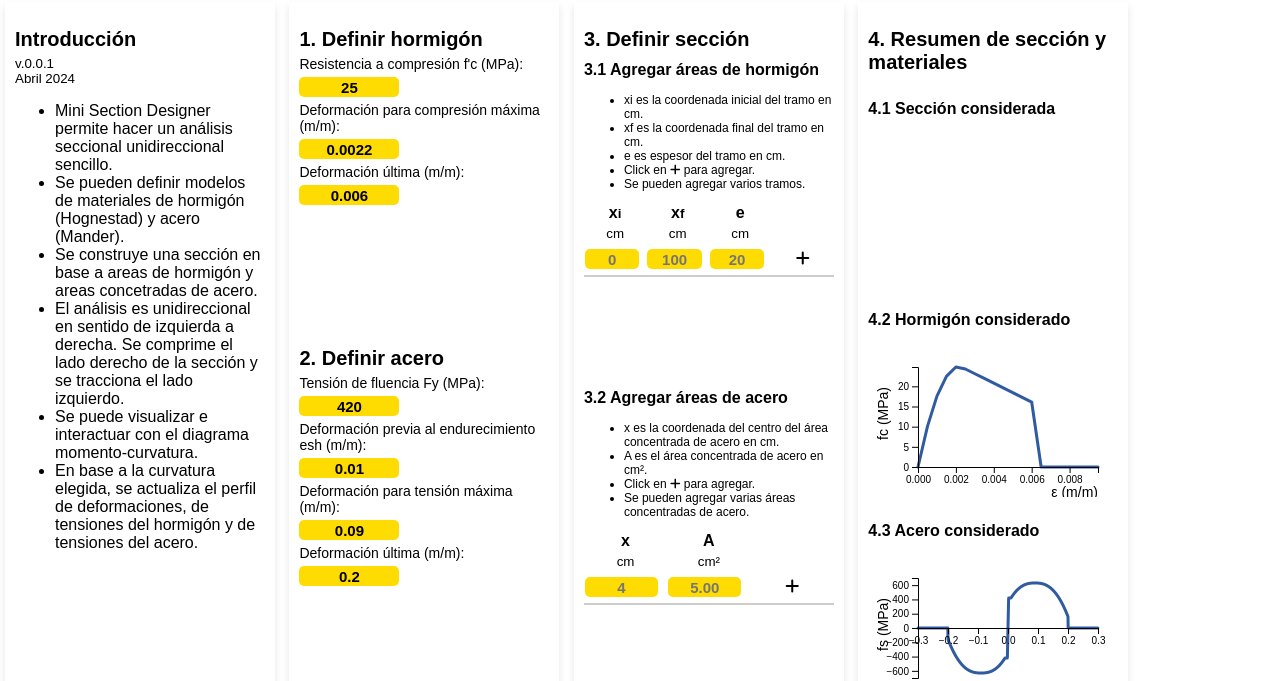
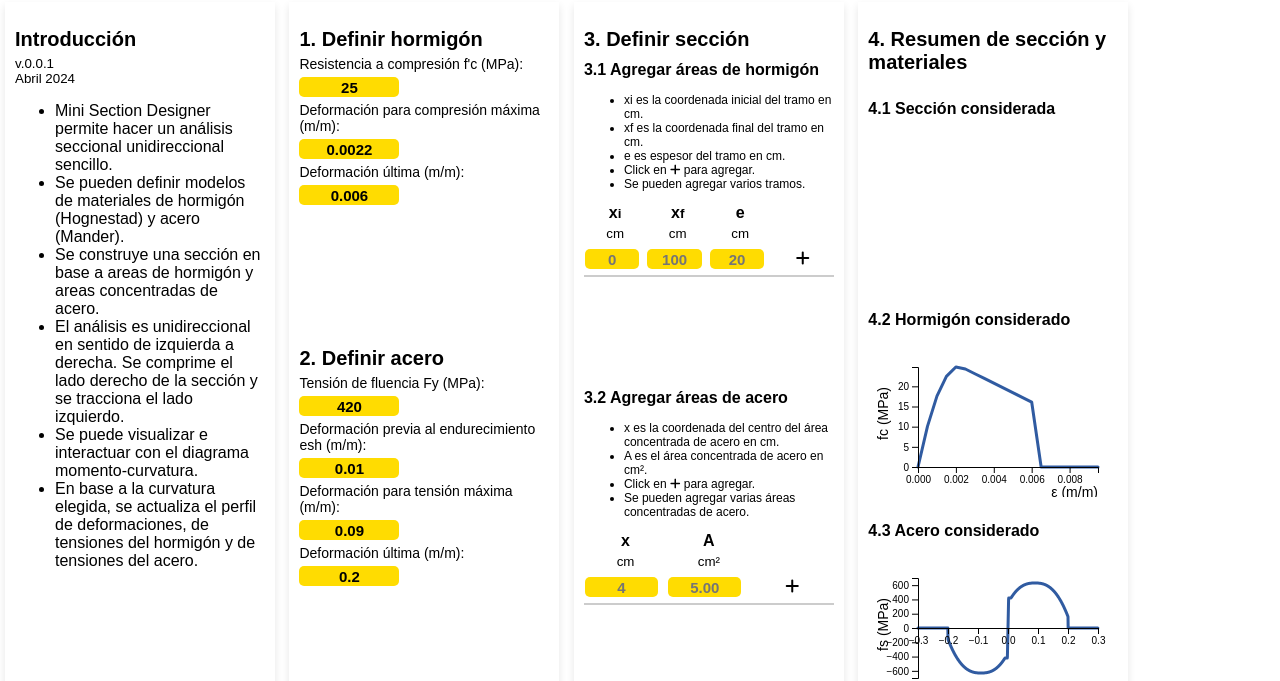
Before and after one commit to EBedS/ebeds.github.io, a plain HTML site: page index.html in a window 1280 px wide. Shown: the part 141-822 px from the top of the page. Drawn offline with nearby package versions, Linux system fonts and the light colour scheme.

Commit message:
Add files via upload

```diff
--- a/index.html
+++ b/index.html
@@ -27,7 +27,7 @@
           <ul>
             <li>Mini Section Designer permite hacer un análisis seccional unidireccional sencillo.</li>
             <li>Se pueden definir modelos de materiales de hormigón (Hognestad) y acero (Mander).</li>
-            <li>Se construye una sección en base a areas de hormigón y areas concetradas de acero.</li>
+            <li>Se construye una sección en base a areas de hormigón y areas concentradas de acero.</li>
             <li>El análisis es unidireccional en sentido de izquierda a derecha. Se comprime el lado derecho de la sección y se tracciona el lado izquierdo.</li>
             <li>Se puede visualizar e interactuar con el diagrama momento-curvatura.</li>
             <li>En base a la curvatura elegida, se actualiza el perfil de deformaciones, de tensiones del hormigón y de tensiones del acero.</li>
```
